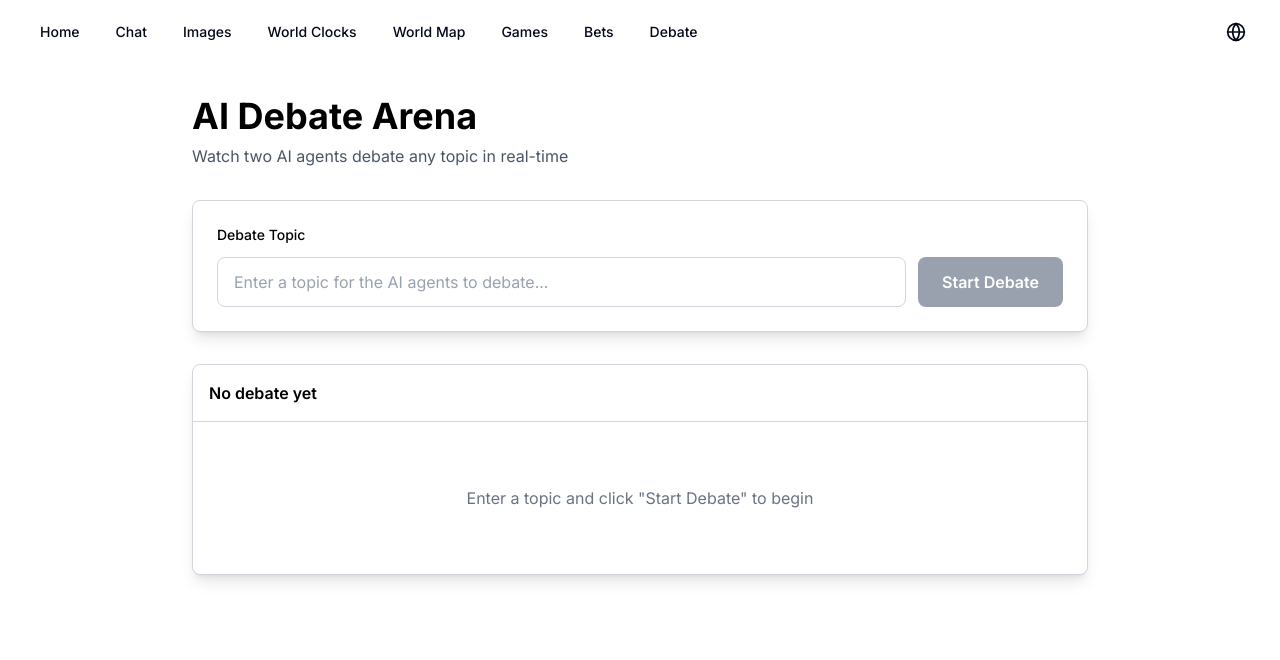
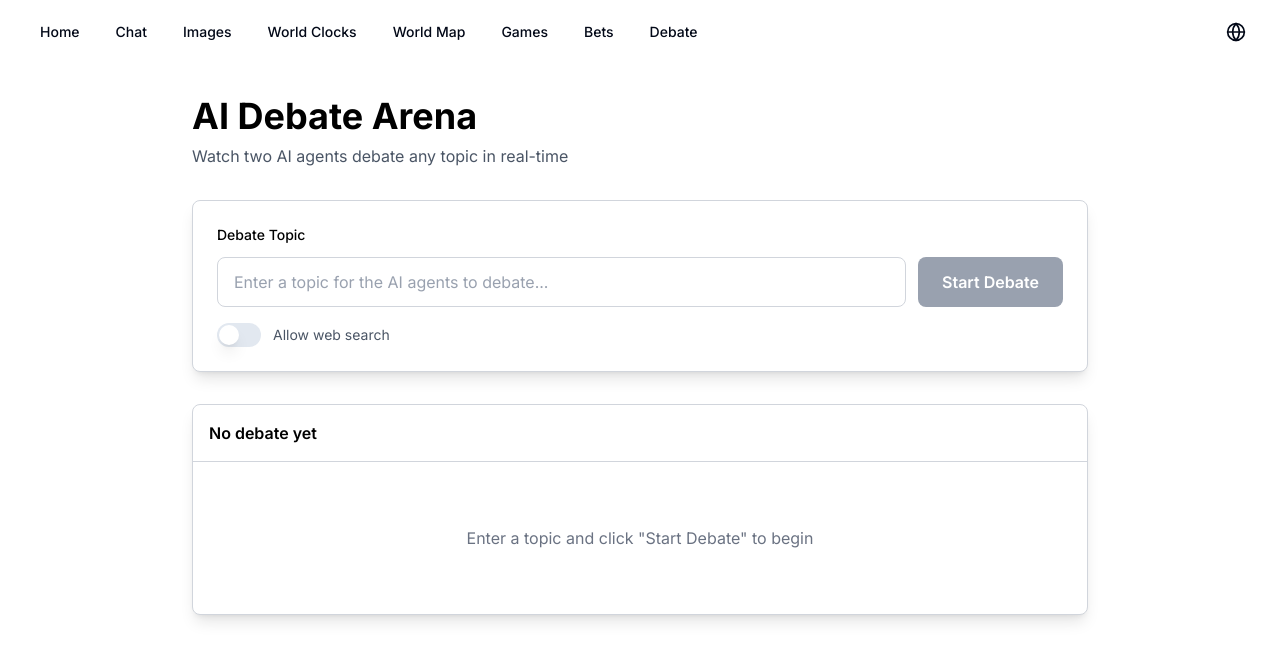
Before and after one commit to zepedroc/Whatevs, a Next.js app: page /en/debate in a window 1280 px wide. Shown: the top 660 px of the page. Built offline with nearby package versions, Linux system fonts and the light colour scheme.

Commit message:
Allow web search on the debate

```diff
--- a/src/app/[locale]/debate/page.tsx
+++ b/src/app/[locale]/debate/page.tsx
@@ -3,6 +3,8 @@
 import { useRef, useState } from 'react';
 
 import { useTranslations } from 'next-intl';
+
+import { Switch } from '@/components/ui/switch';
 
 import { streamPost } from '@/lib/streamApi';
 
@@ -15,6 +17,7 @@ interface DebateTurn {
 export default function DebatePage() {
   const t = useTranslations('Debate');
   const [topic, setTopic] = useState('');
+  const [allowSearch, setAllowSearch] = useState(false);
   const [debateMessages, setDebateMessages] = useState<DebateTurn[]>([]);
   const [loading, setLoading] = useState(false);
   const [error, setError] = useState<string | null>(null);
@@ -36,10 +39,14 @@ export default function DebatePage() {
     setDebateMessages([]);
 
     try {
-      await streamPost<DebateTurn, { topic: string }>('api/debate/generate', { topic }, (data) => {
-        setDebateMessages((prev) => [...prev, data]);
-        setTimeout(scrollToBottom, 0);
-      });
+      await streamPost<DebateTurn, { topic: string; allowSearch: boolean }>(
+        'api/debate/generate',
+        { topic, allowSearch },
+        (data) => {
+          setDebateMessages((prev) => [...prev, data]);
+          setTimeout(scrollToBottom, 0);
+        },
+      );
     } catch (err) {
       const errorMessage =
         err instanceof Error
@@ -61,6 +68,7 @@ export default function DebatePage() {
 
   const handleNewDebate = () => {
     setTopic('');
+    setAllowSearch(false);
     setDebateMessages([]);
     setError(null);
     setLoading(false);
@@ -104,6 +112,17 @@ export default function DebatePage() {
                 t('start_debate')
               )}
             </button>
+          </div>
+          <div className="mt-4 flex items-center gap-3">
+            <Switch
+              id="allow-search"
+              checked={allowSearch}
+              onCheckedChange={(checked) => setAllowSearch(checked)}
+              className="data-[state=checked]:bg-black"
+            />
+            <label htmlFor="allow-search" className="text-sm text-gray-600">
+              {t('allow_search')}
+            </label>
           </div>
         </div>
 
--- a/src/messages/en/messages.json
+++ b/src/messages/en/messages.json
@@ -138,6 +138,7 @@
     "empty_state": "Enter a topic and click \"Start Debate\" to begin",
     "tip_title": "Tip:",
     "tip_description": "The debate will stream in real-time as the AI agents generate their responses. You can watch the conversation unfold turn by turn.",
-    "new_debate": "New Debate"
+    "new_debate": "New Debate",
+    "allow_search": "Allow web search"
   }
 }
--- a/src/messages/es/messages.json
+++ b/src/messages/es/messages.json
@@ -131,6 +131,7 @@
     "empty_state": "Ingresa un tema y haz clic en \"Iniciar Debate\" para comenzar",
     "tip_title": "Consejo:",
     "tip_description": "El debate se transmitirá en tiempo real a medida que los agentes de IA generen sus respuestas. Puedes ver la conversación desarrollarse turno por turno.",
-    "new_debate": "Nuevo Debate"
+    "new_debate": "Nuevo Debate",
+    "allow_search": "Habilitar búsqueda web"
   }
 }
--- a/src/messages/pt/messages.json
+++ b/src/messages/pt/messages.json
@@ -135,6 +135,7 @@
     "empty_state": "Introduza um tópico e clique em \"Iniciar Debate\" para começar",
     "tip_title": "Dica:",
     "tip_description": "O debate será transmitido em tempo real conforme os agentes de IA geram suas respostas. Você pode ver a conversa se desenrolar turno por turno.",
-    "new_debate": "Novo Debate"
+    "new_debate": "Novo Debate",
+    "allow_search": "Permitir pesquisa na web"
   }
 }
```
